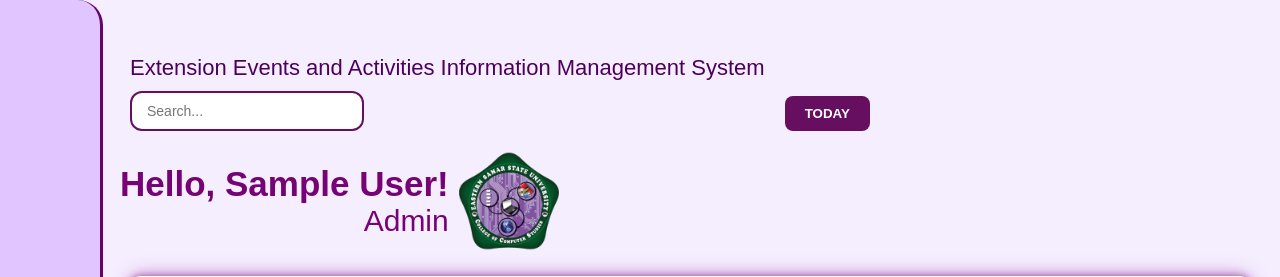
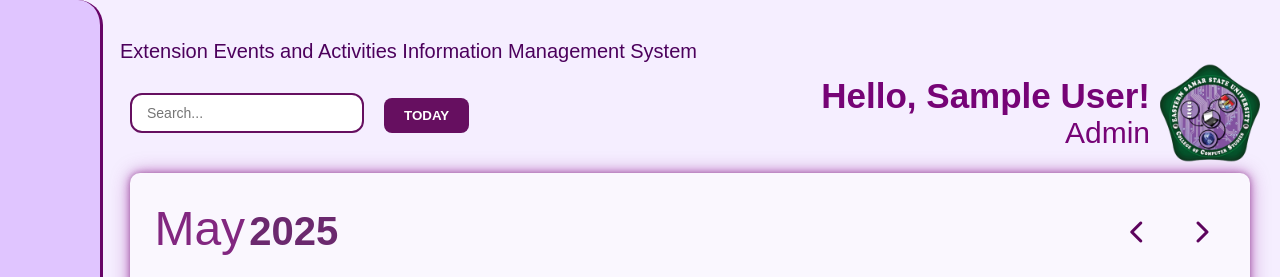
Before and after one commit to DavonGT/Event-IMS, a Django app: page / in a window 1280 px wide. Shown: the top 277 px of the page. Run offline with Django 5.2, Linux system fonts and the light colour scheme; the visitor is signed in with stand-in values (Sample User, id 1); data that the repository does not hold is empty; some libraries are stand-ins or nearby versions; some web fonts are replaced.

Commit message:
ngii ray katuhay pero goods na

```diff
--- a/core/static/core/css/style.css
+++ b/core/static/core/css/style.css
@@ -565,7 +565,7 @@ body {
   align-items: center;
   flex-wrap: wrap;
   gap: 20px;
-  padding: 15px 0;
+  padding: 0px 0;
 }
 
 /* Left: Search + Today */
@@ -584,8 +584,7 @@ body {
 }
 
 .search-label {
-  font-size: 22px;
-  margin-bottom: 10px ;
+  font-size: 20px;
   color: #4c005c ;
   font-family: "Cal Sans", sans-serif;
 
--- a/core/templates/core/dashboard.html
+++ b/core/templates/core/dashboard.html
@@ -43,12 +43,13 @@
 {% endblock %}
 
 <div class="dashboard-container">
+  <label for="searchInput" class="search-label">Extension Events and Activities Information Management System</label>
 <!-- Title and Header Section -->
 <div class="title-container">
   <!-- Left: Search + TODAY button -->
 <div class="search-section">
   <div class="search-group">
-    <label for="searchInput" class="search-label">Extension Events and Activities Information Management System</label>
+
     <input type="text" placeholder="Search..." class="search-input" id="searchInput" />
   </div>
   <button class="today-button" id="todayButton">TODAY</button>
```
